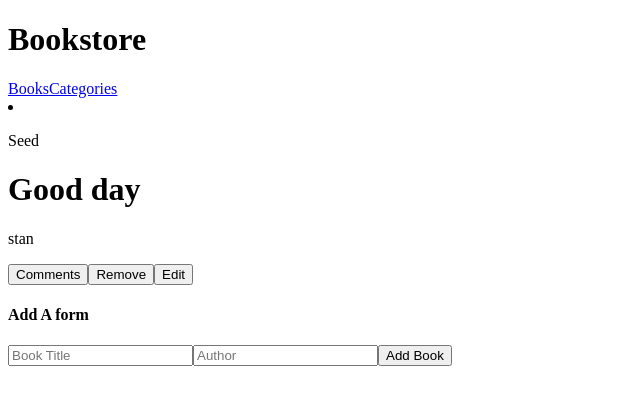
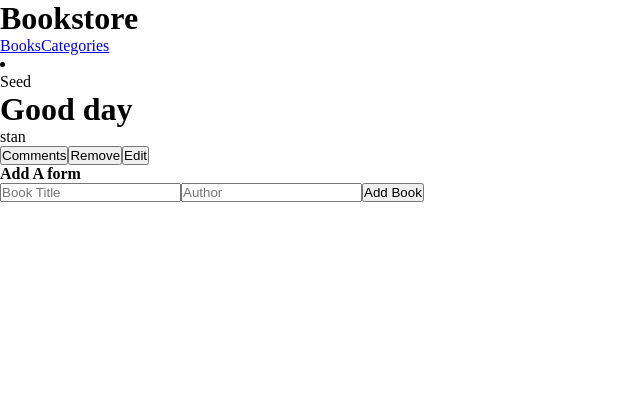
Before and after one commit to idungstanley/bookstore, a React (Create React App) app: page / in a window 1280 px wide. Shown: the top 404 px of the page, without its empty margins (0-640 px from the left). Built offline with nearby package versions, Linux system fonts and the light colour scheme.

Commit message:
fix linters

```diff
--- a/src/App.js
+++ b/src/App.js
@@ -3,6 +3,7 @@ import Books from './components/Books';
 import Categories from './components/Categories';
 import Navbar from './components/Navbar';
 import Form from './components/Form';
+import './app.css';
 
 function App() {
   return (
--- /dev/null
+++ b/src/app.css
@@ -0,0 +1,5 @@
+* {
+  margin: 0;
+  padding: 0;
+  box-sizing: border-box;
+}
```
